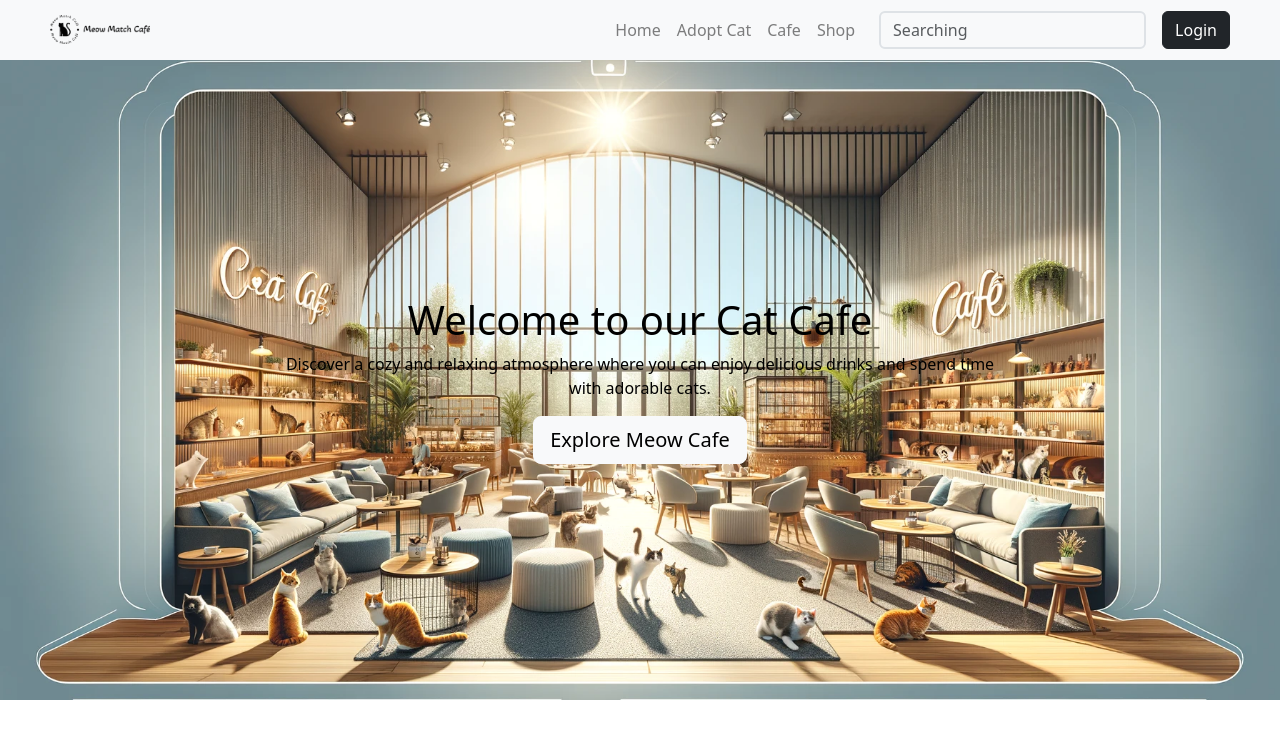
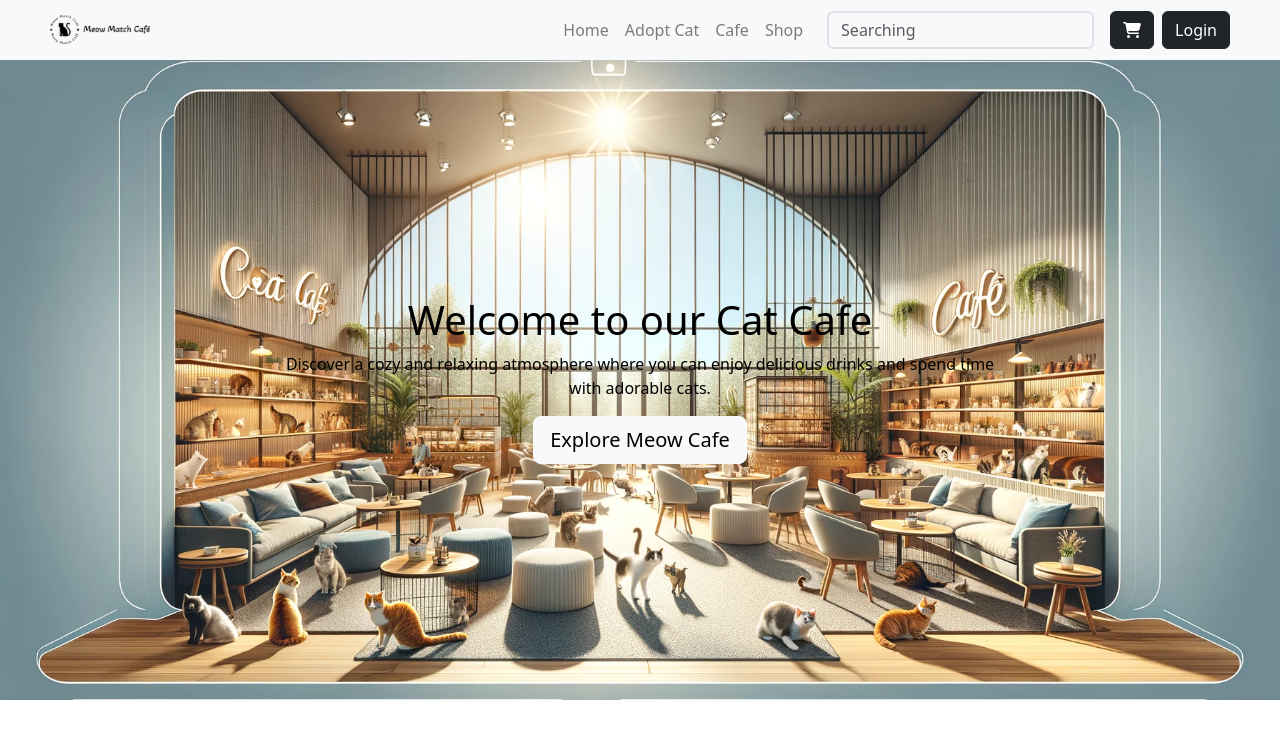
Before and after one commit to BuBuCatt/Cat-cafe-react, a React (Create React App) app in the folder cat-cafe/: page / in a window 1280 px wide. Shown: the top 738 px of the page. Built offline with nearby package versions, Linux system fonts and the light colour scheme.

Commit message:
Add Cart btn

```diff
--- a/cat-cafe/package.json
+++ b/cat-cafe/package.json
@@ -3,6 +3,9 @@
   "version": "0.1.0",
   "private": true,
   "dependencies": {
+    "@fortawesome/fontawesome-free": "^6.5.1",
+    "@fortawesome/free-solid-svg-icons": "^6.5.1",
+    "@fortawesome/react-fontawesome": "^0.2.0",
     "@testing-library/jest-dom": "^5.17.0",
     "@testing-library/react": "^13.4.0",
     "@testing-library/user-event": "^13.5.0",
--- a/cat-cafe/src/components/Navbar.js
+++ b/cat-cafe/src/components/Navbar.js
@@ -2,6 +2,10 @@ import React from 'react';
 import { Navbar, Nav, FormControl, Button, Form } from 'react-bootstrap';
 import { Link } from 'react-router-dom';
 import logo from "../assets/logo.png";
+import { FontAwesomeIcon } from '@fortawesome/react-fontawesome';
+import { faShoppingCart } from '@fortawesome/free-solid-svg-icons';
+import  '../styles/home.css'
+
 
 function NavBar() {
   return (
@@ -36,8 +40,12 @@ function NavBar() {
       </Button> */}
     </Form>
 
-        <Nav>
-        <Button as={Link} to="/login" variant="dark">Login</Button>
+
+        <Nav  >
+            <Button as={Link} to="/cart" variant="dark" className="me-2">
+                <FontAwesomeIcon icon={faShoppingCart} />
+            </Button>
+            <Button as={Link} to="/login" variant="dark">Login</Button>
         </Nav>
         </Navbar.Collapse>
     </Navbar>
--- a/cat-cafe/src/pages/Home.js
+++ b/cat-cafe/src/pages/Home.js
@@ -1,13 +1,14 @@
 import React from "react";
 import HeroSection from "../components/HeroSection";
+import  '../styles/home.css'
 
 
 const Home = () => {
   return (
-    <div>
+    <>
 
       <HeroSection/>
-    </div>
+    </>
   );
 }
 
```
Also changed, not shown: cat-cafe/src/styles/home.css (added), 1 other file (tests, documents, lock files or other folders).
